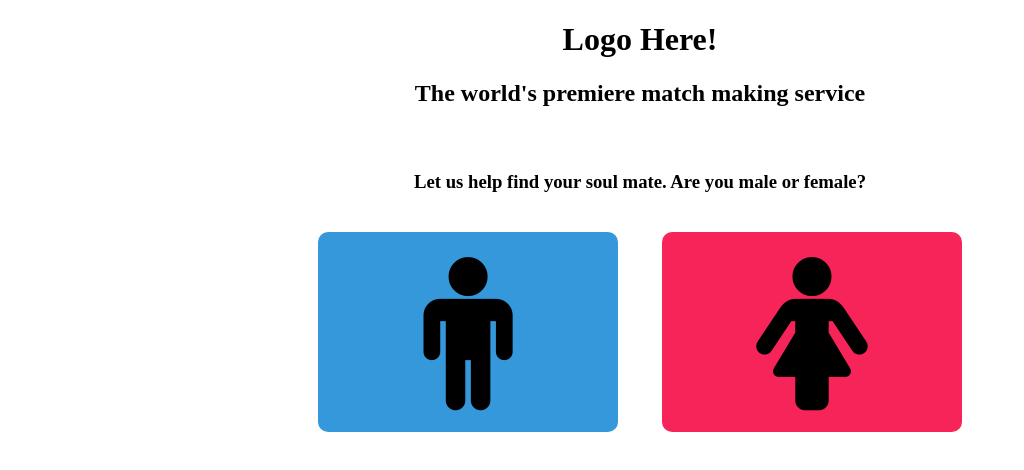
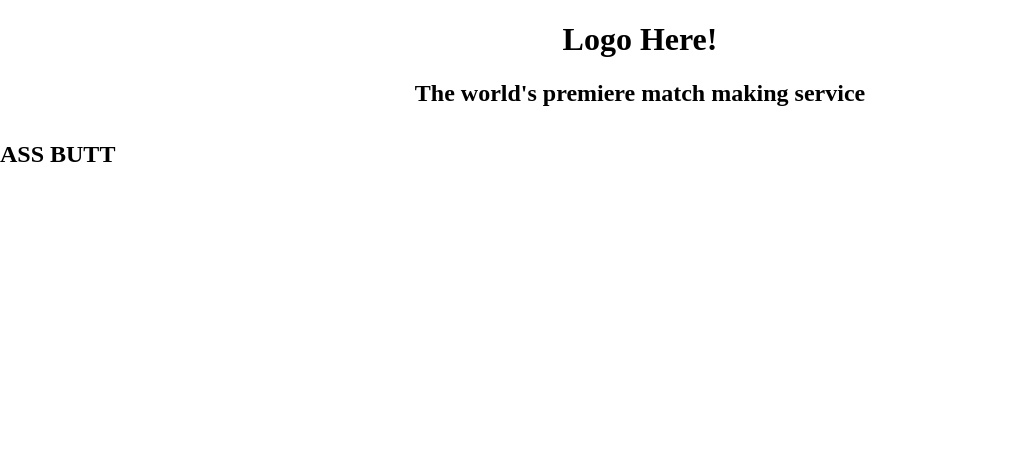
Before and after one commit to Boughtmanatee5/ohheyguys.page, a plain HTML site: page index.html in a window 1280 px wide. Both pictures are taken after a click on the button 468 px from the left and 332 px from the top of the page. Shown: the whole page, without its empty margins (0-1024 px from the left). Drawn offline with Linux system fonts and the light colour scheme.

Commit message:
added javascript

```diff
--- a/index.html
+++ b/index.html
@@ -11,11 +11,12 @@
       <h2>The world's premiere match making service</h2>
     </div>
   </header>
-  <section>
+  <section class='main'>
     <div class='gender'>
       <h3>Let us help find your soul mate. Are you male or female?</h3>
       <button class='male'><i class='fa fa-male'></i></button>
       <button class='female'><i class='fa fa-female'></i></button>
     </div>
   </section>
+  <script src="script.js" type-"text/javascript"></script>
 </body>
--- /dev/null
+++ b/script.js
@@ -0,0 +1,17 @@
+mainSection = document.querySelector('.main')
+maleButton = document.querySelector('.male');
+femaleButton = document.querySelector('.female')
+
+maleButton.addEventListener('click', function() {
+  mainSection.innerHTML = "<div class'spinner'>I Spin<div><div class='names'><h2>Bryan Adams</h2></div>";
+  window.setTimeout(function() {
+    mainSection.innerHTML = "<h2>ASS BUTT</h2>"
+  }, 2000);
+})
+
+femaleButton.addEventListener('click', function() {
+  mainSection.innerHTML = "<div class'spinner'>I Spin<div><div class='names'><h2>Bryan Adams</h2></div>";
+  window.setTimeout(function() {
+    mainSection.innerHTML = "<h2>ASS BUTT</h2>"
+  }, 2000);
+})
```
